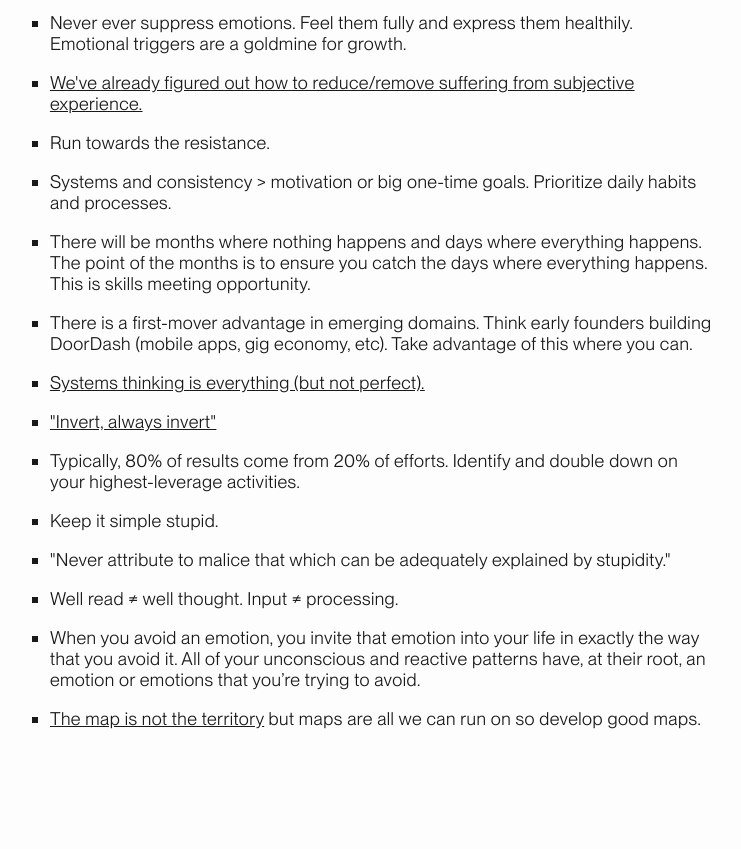
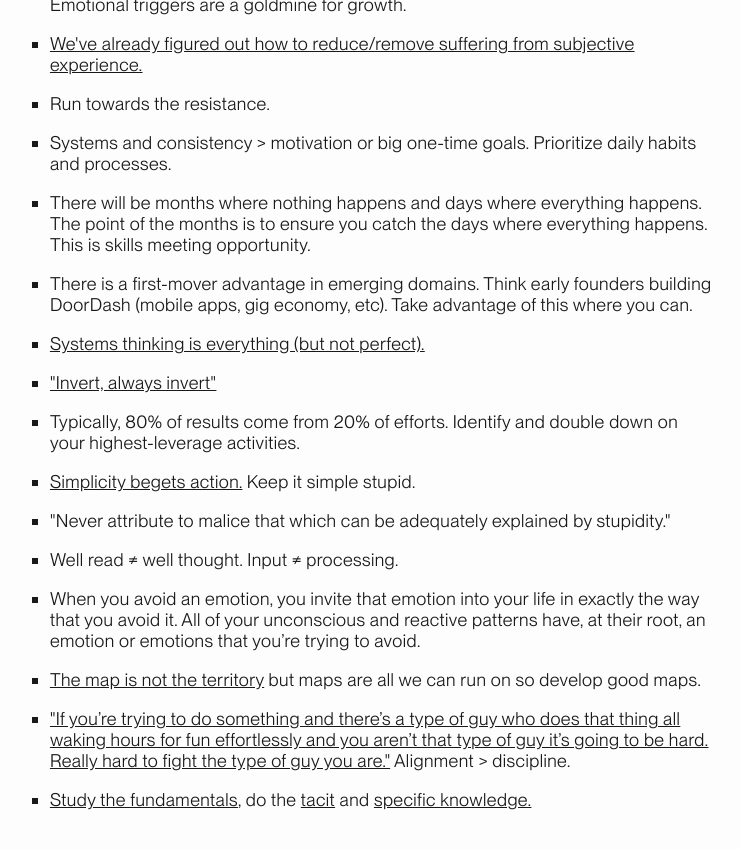
Before and after one commit to pxsswordprotected/personalsite, a Jekyll site: the page docs/principles.html, which Jekyll copies as it is, in a window 1280 px wide and 900 px high, scrolled down 3218 px. Shown: the top 849 px of the window, without its empty margins (258-999 px from the left). Built offline with Jekyll 4.4.1, drawn with Linux system fonts in a browser that asks for light colours; before the commit the page ends 4037 px from its top, so only the background shows below that; some of the changed text lies outside the part shown.

Commit message:
new princ

```diff
--- a/docs/principles.html
+++ b/docs/principles.html
@@ -238,10 +238,6 @@
               resource.
             </li>
             <li>
-              The only important question is "what am I paying attention to
-              right now?"
-            </li>
-            <li>
               Make good and hard decisions before you turn ~25 while your brain
               is still plastic to secure your best future brain.
             </li>
@@ -301,7 +297,7 @@
             <li>Goodhart's law runs the world.</li>
             <li>Fundamentals & principles > tacit knowledge and</li>
             <li>
-              Design is the differentiator but it's not enough (in the context
+              Aesthetics are the differentiator but not enough (in the context
               of startups).
             </li>
             <li>Tanha is the cause of dukkha (suffering).</li>
@@ -430,10 +426,9 @@
               <a
                 href="https://passwordprotectedd.substack.com/p/simplicity-begets-action"
                 target="_blank"
-                Simplicity
-                begets
-                actions.
-              ></a>
+              >
+                Simplicity begets action.</a
+              >
               Keep it simple stupid.
             </li>
             <li>
@@ -455,6 +450,33 @@
               >
               but maps are all we can run on so develop good maps.
             </li>
+            <li>
+              <a
+                href="https://x.com/nickcammarata/status/1981555368884129806"
+                target="_blank"
+                >"If you’re trying to do something and there’s a type of guy who
+                does that thing all waking hours for fun effortlessly and you
+                aren’t that type of guy it’s going to be hard. Really hard to
+                fight the type of guy you are."</a
+              >
+              Alignment > discipline.
+            </li>
+            <li>
+              <a
+                href="https://www.justinmath.com/fortify-your-f-ing-fundamentals/"
+                target="_blank"
+                >Study the fundamentals</a
+              >, do the
+              <a
+                href="https://commoncog.com/tacit-knowledge-is-a-real-thing/"
+                target="_blank"
+                >tacit</a
+              >
+              and
+              <a href="https://nav.al/specific-knowledge" target="_blank"
+                >specific knowledge.</a
+              >
+            </li>
           </ul>
         </section>
       </main>
```
